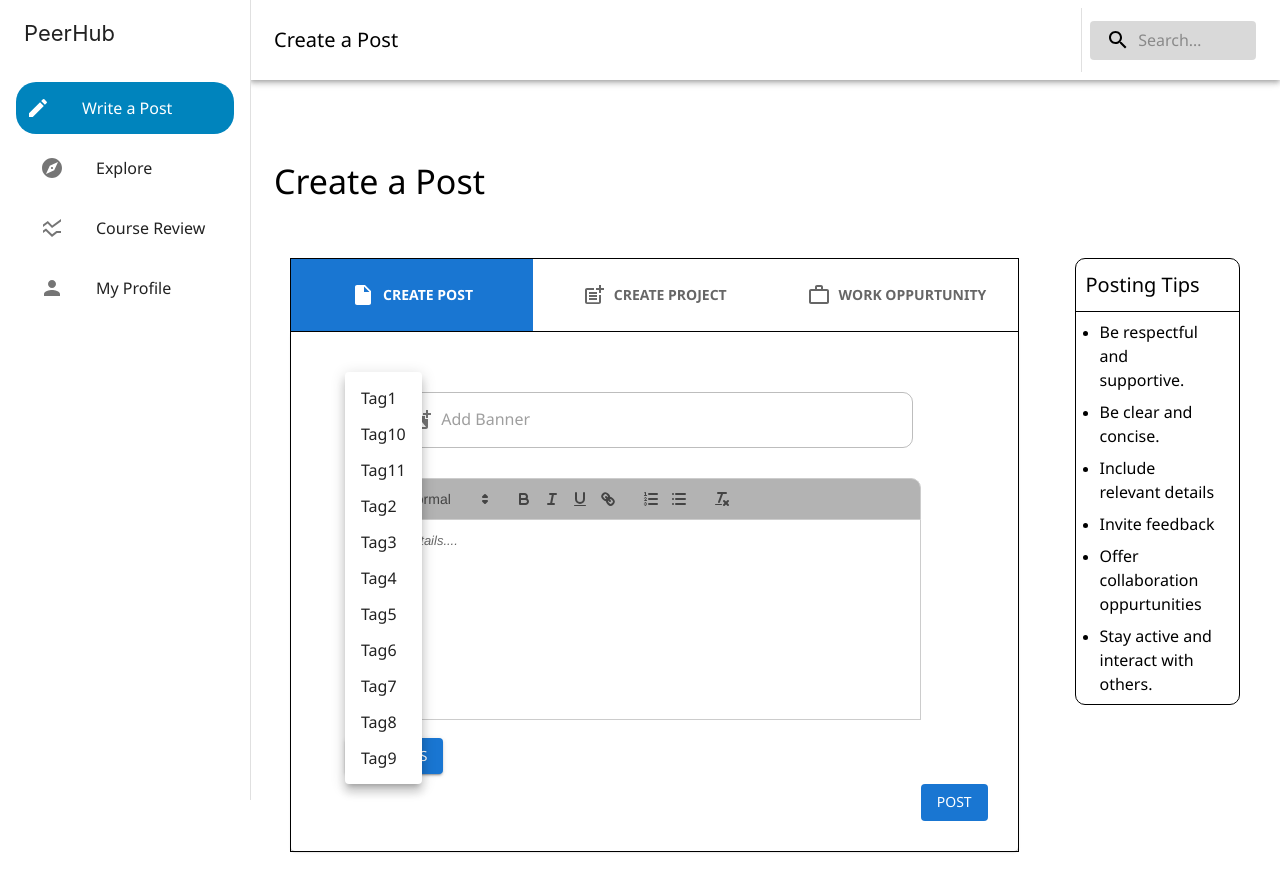
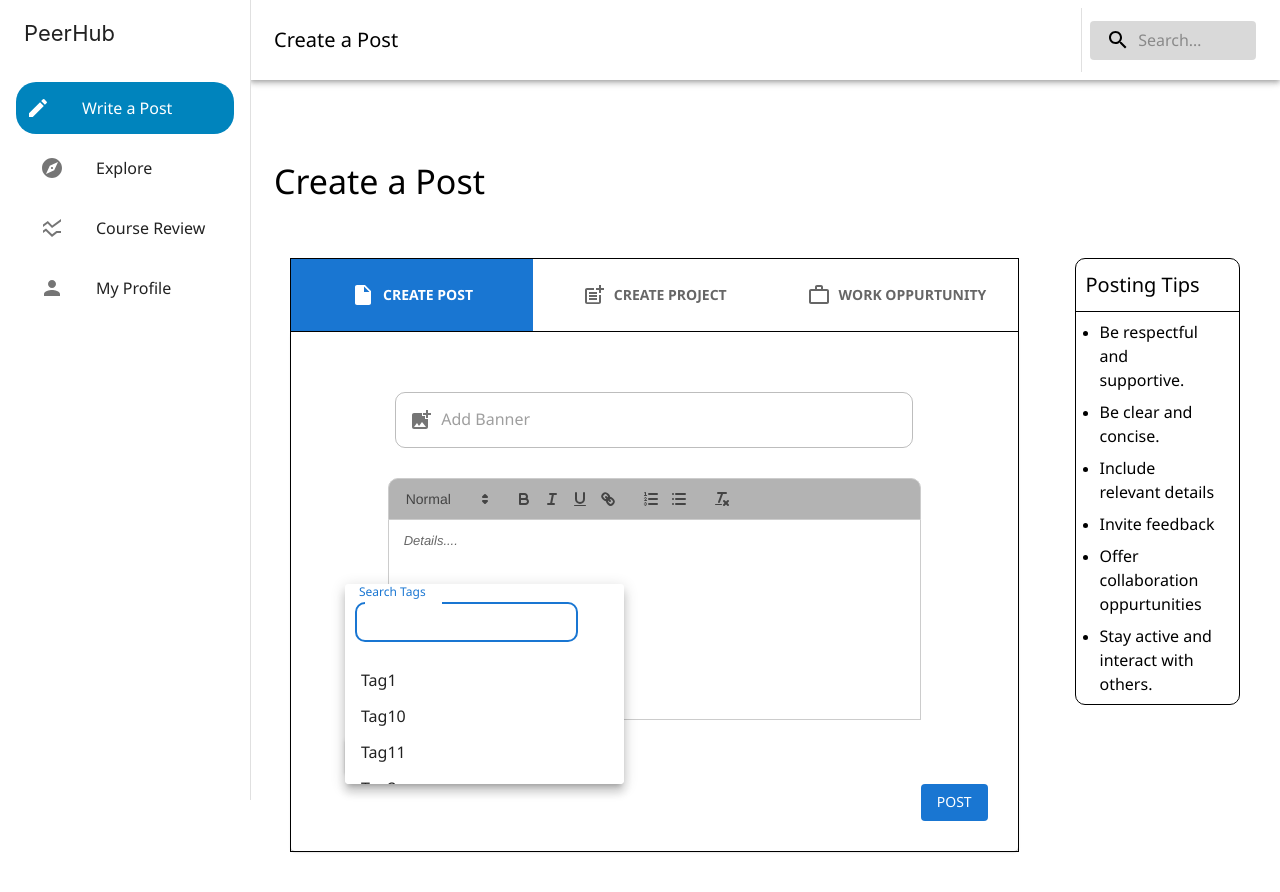
Before and after one commit to Shifat-Ali/campus-collaborate, a React (Create React App) app in the folder frontend/: page / in a window 1280 px wide. Both pictures are taken after a click on the button "ADD TAGS". Shown: the top 892 px of the page. Built offline with nearby package versions, Linux system fonts and the light colour scheme.

Commit message:
added scroll and search feature in tags

```diff
--- a/frontend/src/Pages/CreatePage/Tags.js
+++ b/frontend/src/Pages/CreatePage/Tags.js
@@ -1,5 +1,5 @@
 import React, { useState, useEffect } from "react";
-import { Box, Button, Chip, Menu, MenuItem } from "@mui/material";
+import { Box, Button, Chip, Menu, MenuItem, TextField } from "@mui/material";
 
 const Tags = () => {
   const [selectedTags, setSelectedTags] = useState([]);
@@ -16,6 +16,7 @@ const Tags = () => {
     "Tag10",
     "Tag11",
   ]);
+  const [searchText, setSearchText] = useState("");
 
   useEffect(() => {
     // Sort the availableTags array alphabetically before setting it as the initial state
@@ -53,6 +54,14 @@ const Tags = () => {
     setAvailableTags((prevTags) => [...prevTags, tagToRemove].sort());
   };
 
+  const handleSearch = (event) => {
+    setSearchText(event.target.value.toLowerCase());
+  };
+
+  // Filter available tags based on search text
+  const filteredTags = availableTags.filter((tag) =>
+    tag.toLowerCase().includes(searchText)
+  );
   return (
     <Box
       sx={{
@@ -79,8 +88,23 @@ const Tags = () => {
         anchorEl={anchorEl}
         open={Boolean(anchorEl)}
         onClose={handleCloseMenu}
+        PaperProps={{
+          style: {
+            maxHeight: 200, // Set max height for menu
+            overflowY: "auto", // Enable vertical scrolling
+          },
+        }}
       >
-        {availableTags.map((tag) => (
+        <TextField
+          label="Search Tags"
+          variant="outlined"
+          size="small"
+          InputLabelProps={{ shrink: true }}
+          fullWidth
+          onChange={handleSearch}
+          sx={{ marginBottom: "10px" }}
+        />
+        {filteredTags.map((tag) => (
           <MenuItem key={tag} onClick={() => handleTagSelect(tag)}>
             {tag}
           </MenuItem>
```
